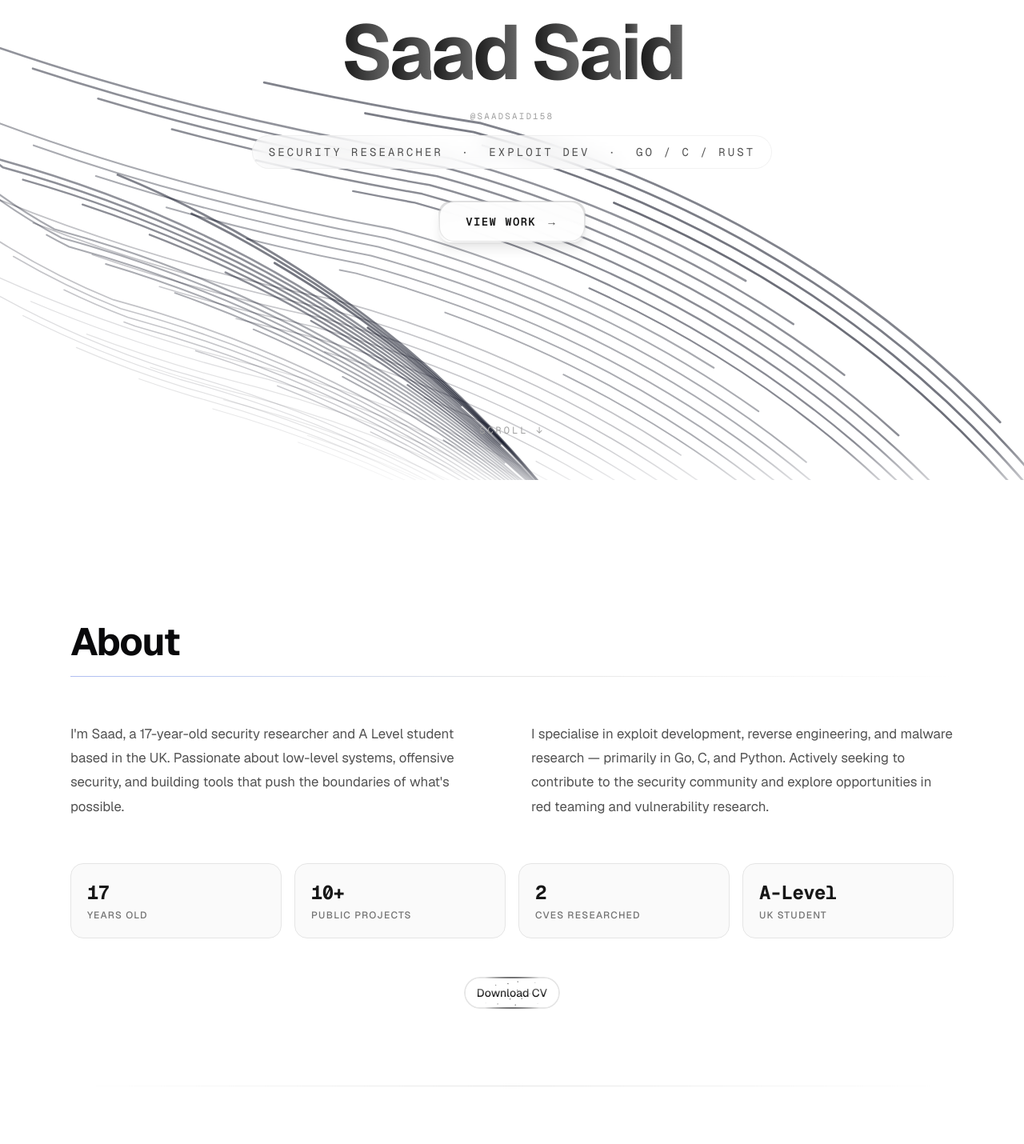
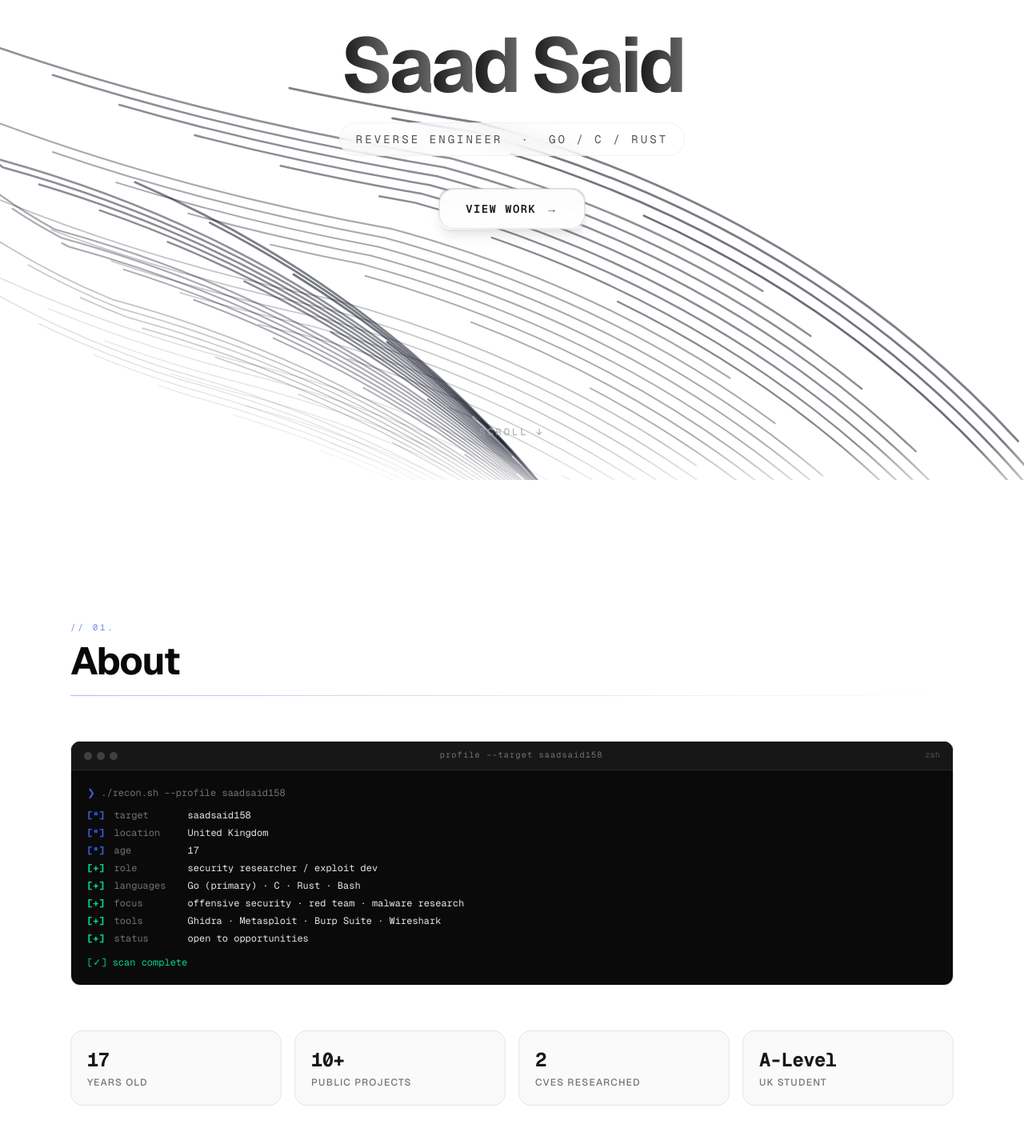
Before and after one commit to SaadSaid158/saadsaid158.github.io, a Next.js app: page / in a window 1280 px wide. Shown: the part 200-1630 px from the top of the page at 80% size. Built offline with nearby package versions, Linux system fonts and the light colour scheme.

Commit message:
feat: recon scan about, cycling role hero, 4-project 2x2 grid, Passman, numbered sections, count-up stats

```diff
--- a/package.json
+++ b/package.json
@@ -1,6 +1,6 @@
 {
   "name": "saad-said-portfolio",
-  "version": "0.1.0",
+  "version": "1.0.0",
   "private": true,
   "scripts": {
     "dev": "next dev",
--- a/src/app/page.tsx
+++ b/src/app/page.tsx
@@ -11,6 +11,63 @@ import { Button } from "@/components/ui/button"
 import { StarButton } from "@/components/ui/star-button"
 import FooterSection from "@/components/ui/footer"
 import { HexRadar } from "@/components/ui/hex-radar"
+
+// ─── Count-Up Hook ────────────────────────────────────────────────────────────
+
+function useCountUp(target: number, duration = 1200) {
+  const [count, setCount] = useState(0)
+  const [started, setStarted] = useState(false)
+  const ref = useRef<HTMLDivElement>(null)
+
+  useEffect(() => {
+    const el = ref.current
+    if (!el) return
+    const obs = new IntersectionObserver(([e]) => { if (e.isIntersecting) setStarted(true) }, { threshold: 0.5 })
+    obs.observe(el)
+    return () => obs.disconnect()
+  }, [])
+
+  useEffect(() => {
+    if (!started || target === 0) return
+    const steps = 40
+    const stepTime = duration / steps
+    const increment = target / steps
+    let current = 0
+    const timer = setInterval(() => {
+      current += increment
+      if (current >= target) { setCount(target); clearInterval(timer) }
+      else setCount(Math.floor(current))
+    }, stepTime)
+    return () => clearInterval(timer)
+  }, [started, target, duration])
+
+  return { count, ref }
+}
+
+const StatCard = ({ value, label, i }: { value: string; label: string; i: number }) => {
+  const numericMatch = value.match(/^(\d+)(.*)$/)
+  const numeric = numericMatch ? parseInt(numericMatch[1]) : null
+  const suffix = numericMatch ? numericMatch[2] : ""
+  const { count, ref } = useCountUp(numeric ?? 0)
+
+  return (
+    <motion.div
+      ref={ref}
+      initial={{ opacity: 0, y: 12 }}
+      whileInView={{ opacity: 1, y: 0 }}
+      viewport={{ once: true }}
+      transition={{ duration: 0.4, delay: 0.2 + i * 0.08 }}
+      className="rounded-2xl border border-neutral-200 dark:border-neutral-800 bg-neutral-50 dark:bg-neutral-900/40 p-5"
+    >
+      <p className="font-mono text-2xl font-bold text-neutral-900 dark:text-white tracking-tight">
+        {numeric !== null ? `${count}${suffix}` : value}
+      </p>
+      <p className="mt-1 text-xs text-neutral-500 dark:text-neutral-500 uppercase tracking-widest font-medium">
+        {label}
+      </p>
+    </motion.div>
+  )
+}
 
 // ─── Scroll To Top ────────────────────────────────────────────────────────────
 
@@ -171,8 +228,11 @@ const Navbar = () => {
 
 // ─── Section Title ────────────────────────────────────────────────────────────
 
-const SectionTitle = ({ children }: { children: React.ReactNode }) => (
+const SectionTitle = ({ children, num }: { children: React.ReactNode; num?: string }) => (
   <div className="mb-14">
+    {num && (
+      <p className="font-mono text-[0.68rem] text-[#3b5bdb]/70 tracking-[0.25em] mb-2 uppercase">{num}</p>
+    )}
     <h2 className="text-4xl md:text-5xl font-bold tracking-tight leading-[1.1]">
       {children}
     </h2>
@@ -189,52 +249,99 @@ const stats = [
   { value: "A-Level", label: "UK student" },
 ]
 
+const scanLines = [
+  { prefix: "[*]", label: "target",    value: "saadsaid158"                          },
+  { prefix: "[*]", label: "location",  value: "United Kingdom"                       },
+  { prefix: "[*]", label: "age",       value: "17"                                   },
+  { prefix: "[+]", label: "role",      value: "security researcher / exploit dev"    },
+  { prefix: "[+]", label: "languages", value: "Go (primary)  ·  C  ·  Rust  ·  Bash"},
+  { prefix: "[+]", label: "focus",     value: "offensive security · red team · malware research" },
+  { prefix: "[+]", label: "tools",     value: "Ghidra · Metasploit · Burp Suite · Wireshark" },
+  { prefix: "[+]", label: "status",    value: "open to opportunities"                },
+]
+
+const ScanOutput = () => {
+  const ref = useRef<HTMLDivElement>(null)
+  const [visibleCount, setVisibleCount] = useState(0)
+
+  useEffect(() => {
+    const el = ref.current
+    if (!el) return
+    const obs = new IntersectionObserver(([e]) => {
+      if (e.isIntersecting) {
+        let i = 0
+        const tick = setInterval(() => {
+          i++
+          setVisibleCount(i)
+          if (i >= scanLines.length) clearInterval(tick)
+        }, 90)
+      }
+    }, { threshold: 0.3 })
+    obs.observe(el)
+    return () => obs.disconnect()
+  }, [])
+
+  return (
+    <div
+      ref={ref}
+      className="rounded-xl border border-neutral-200 dark:border-neutral-800 bg-neutral-950 overflow-hidden mb-14 font-mono text-sm"
+    >
+      {/* bar */}
+      <div className="flex items-center justify-between px-4 py-2.5 border-b border-neutral-800 bg-neutral-900">
+        <div className="flex items-center gap-1.5">
+          <span className="size-2.5 rounded-full bg-neutral-700" />
+          <span className="size-2.5 rounded-full bg-neutral-700" />
+          <span className="size-2.5 rounded-full bg-neutral-700" />
+        </div>
+        <span className="text-[0.65rem] text-neutral-500 tracking-widest">profile --target saadsaid158</span>
+        <span className="text-[0.65rem] text-neutral-600">zsh</span>
+      </div>
+
+      {/* output */}
+      <div className="p-5 space-y-1.5">
+        <p className="text-neutral-500 text-xs mb-3">
+          <span className="text-[#3b5bdb]">❯</span> ./recon.sh --profile saadsaid158
+        </p>
+        {scanLines.map((line, i) => (
+          <motion.div
+            key={i}
+            initial={{ opacity: 0, x: -8 }}
+            animate={visibleCount > i ? { opacity: 1, x: 0 } : { opacity: 0, x: -8 }}
+            transition={{ duration: 0.2 }}
+            className="flex gap-3 items-baseline"
+          >
+            <span className={`shrink-0 text-xs font-bold ${line.prefix === "[+]" ? "text-emerald-400" : "text-[#3b5bdb]"}`}>
+              {line.prefix}
+            </span>
+            <span className="text-neutral-500 text-xs w-20 shrink-0">{line.label}</span>
+            <span className="text-neutral-200 text-xs">{line.value}</span>
+          </motion.div>
+        ))}
+        {visibleCount >= scanLines.length && (
+          <motion.p
+            initial={{ opacity: 0 }}
+            animate={{ opacity: 1 }}
+            transition={{ delay: 0.2 }}
+            className="text-emerald-400 text-xs pt-2"
+          >
+            [✓] scan complete
+          </motion.p>
+        )}
+      </div>
+    </div>
+  )
+}
+
 const AboutSection = () => (
   <section id="about" className="py-24 max-w-6xl mx-auto px-6 pt-36">
-    <SectionTitle>About</SectionTitle>
+    <SectionTitle num="// 01.">About</SectionTitle>
 
-    <div className="grid grid-cols-1 md:grid-cols-2 gap-12 text-[1.05rem] leading-[1.8] text-neutral-600 dark:text-neutral-300 mb-14">
-      <motion.p
-        initial={{ opacity: 0, y: 16 }}
-        whileInView={{ opacity: 1, y: 0 }}
-        viewport={{ once: true }}
-        transition={{ duration: 0.55 }}
-      >
-        I&apos;m Saad, a 17-year-old security researcher and A Level student based in
-        the UK. Passionate about low-level systems, offensive security, and building
-        tools that push the boundaries of what&apos;s possible.
-      </motion.p>
-      <motion.p
-        initial={{ opacity: 0, y: 16 }}
-        whileInView={{ opacity: 1, y: 0 }}
-        viewport={{ once: true }}
-        transition={{ duration: 0.55, delay: 0.12 }}
-      >
-        I specialise in exploit development, reverse engineering, and malware
-        research — primarily in Go, C, and Python. Actively seeking to contribute to
-        the security community and explore opportunities in red teaming and
-        vulnerability research.
-      </motion.p>
-    </div>
+    <ScanOutput />
 
     {/* Stats row */}
     <div className="grid grid-cols-2 md:grid-cols-4 gap-4 mb-12">
       {stats.map((s, i) => (
-        <motion.div
-          key={i}
-          initial={{ opacity: 0, y: 12 }}
-          whileInView={{ opacity: 1, y: 0 }}
-          viewport={{ once: true }}
-          transition={{ duration: 0.4, delay: 0.2 + i * 0.08 }}
-          className="rounded-2xl border border-neutral-200 dark:border-neutral-800 bg-neutral-50 dark:bg-neutral-900/40 p-5"
-        >
-          <p className="font-mono text-2xl font-bold text-neutral-900 dark:text-white tracking-tight">
-            {s.value}
-          </p>
-          <p className="mt-1 text-xs text-neutral-500 dark:text-neutral-500 uppercase tracking-widest font-medium">
-            {s.label}
-          </p>
-        </motion.div>
+        <StatCard key={s.label} value={s.value} label={s.label} i={i} />
       ))}
     </div>
 
@@ -267,16 +374,22 @@ const projects = [
     url: "https://github.com/SaadSaid158/fusee-gelee-poc",
   },
   {
+    title: "C2 Framework",
+    desc: "A modular red team command-and-control framework. Cross-platform C implants (Windows + Linux) with a Go teamserver, multi-operator CLI, OTA update system, and a production build pipeline.",
+    tags: ["C", "Go", "Red Team", "Malware Dev"],
+    url: "https://github.com/SaadSaid158/C2-Framework",
+  },
+  {
+    title: "Passman",
+    desc: "Offline-first secret manager using AES-256-GCM and Argon2id for hardened key derivation. Implements fully encrypted vaults for credentials, TOTP secrets, and files with integrity checks and zero network surface.",
+    tags: ["Go", "Cryptography", "CLI", "Security"],
+    url: "https://github.com/SaadSaid158/Passman",
+  },
+  {
     title: "Chess Engine",
     desc: "A compact chess engine in Go with bitboard board representation, iterative deepening alpha-beta search, and perft validation. Two front ends: a local browser UI and UCI mode for standard chess GUIs.",
     tags: ["Go", "Algorithms", "UCI", "Chess"],
     url: "https://github.com/SaadSaid158/chess-engine",
-  },
-  {
-    title: "C2 Framework",
-    desc: "A modular red team command-and-control framework. Cross-platform C implants (Windows + Linux) with a Go teamserver, multi-operator CLI, OTA update system, and a production build pipeline.",
-    tags: ["C", "Go", "Red Team", "Malware Dev"],
-    url: "https://github.com/SaadSaid158/C2-Framework",
   },
 ]
 
@@ -287,7 +400,7 @@ const ProjectsSection = () => {
 
   return (
   <section id="projects" className="py-24 max-w-6xl mx-auto px-6">
-    <SectionTitle>Projects</SectionTitle>
+    <SectionTitle num="// 02.">Projects</SectionTitle>
 
     {/* Tag filter pills */}
     <div className="flex flex-wrap gap-2 mb-10">
@@ -316,7 +429,7 @@ const ProjectsSection = () => {
       ))}
     </div>
 
-    <div className="grid grid-cols-1 md:grid-cols-3 gap-6">
+    <div className="grid grid-cols-1 sm:grid-cols-2 gap-6">
       {filtered.map((proj, idx) => (
         <motion.div
           key={proj.title}
@@ -416,7 +529,7 @@ const techStack = [
 
 const SkillsSection = () => (
   <section id="skills" className="py-24 max-w-6xl mx-auto px-6">
-    <SectionTitle>Skills</SectionTitle>
+    <SectionTitle num="// 03.">Skills</SectionTitle>
 
     <div className="grid grid-cols-1 lg:grid-cols-2 gap-12 items-center">
       {/* Radar chart */}
@@ -482,7 +595,7 @@ const ContactSection = () => {
 
   return (
     <section id="contact" className="py-24 max-w-2xl mx-auto px-6">
-      <SectionTitle>Contact</SectionTitle>
+      <SectionTitle num="// 04.">Contact</SectionTitle>
       <p className="text-neutral-500 dark:text-neutral-400 mb-10 leading-relaxed">
         Open to collaborations, research projects, and opportunities.
       </p>
@@ -584,6 +697,12 @@ export default function Home() {
             support, and JSON config. Cross-platform.
           </li>
           <li>
+            <strong>Passman</strong> — Offline-first secret manager using AES-256-GCM
+            and Argon2id for hardened key derivation. Implements fully encrypted vaults
+            for credentials, TOTP secrets, and files with integrity checks and zero
+            network surface.
+          </li>
+          <li>
             <strong>Chess Engine</strong> — A compact chess engine in Go with bitboard
             board representation, iterative deepening alpha-beta search, and perft
             validation. Two front ends: a local browser UI and UCI mode for standard
--- a/src/components/ui/background-paths.tsx
+++ b/src/components/ui/background-paths.tsx
@@ -1,10 +1,45 @@
 "use client";
 
+import { useState, useEffect } from "react";
 import { motion, useReducedMotion } from "framer-motion";
 import { Button } from "@/components/ui/button";
 
 // Static durations — avoids Math.random() hydration mismatch
 const PATH_DURATIONS = Array.from({ length: 36 }, (_, i) => 20 + (i % 8) * 1.8)
+
+// ─── Cycling Role Badge ───────────────────────────────────────────────────────
+const ROLES = [
+  "Security Researcher",
+  "Exploit Developer",
+  "Reverse Engineer",
+  "Red Teamer",
+  "Tool Builder",
+]
+
+function CyclingRole() {
+  const [idx, setIdx] = useState(0)
+  const [visible, setVisible] = useState(true)
+
+  useEffect(() => {
+    const cycle = setInterval(() => {
+      setVisible(false)
+      setTimeout(() => {
+        setIdx((i) => (i + 1) % ROLES.length)
+        setVisible(true)
+      }, 350)
+    }, 2200)
+    return () => clearInterval(cycle)
+  }, [])
+
+  return (
+    <span
+      style={{ transition: "opacity 0.35s ease", opacity: visible ? 1 : 0 }}
+      className="inline-block"
+    >
+      {ROLES[idx]}
+    </span>
+  )
+}
 
 function FloatingPaths({ position, reduced }: { position: number; reduced: boolean }) {
     const paths = Array.from({ length: 36 }, (_, i) => ({
@@ -109,19 +144,10 @@ export function BackgroundPaths({
                     <motion.p
                         initial={{ opacity: 0, y: 20 }}
                         animate={{ opacity: 1, y: 0 }}
-                        transition={{ delay: 0.6, duration: 0.6 }}
-                        className="font-mono text-[0.68rem] tracking-[0.2em] text-neutral-400 dark:text-neutral-600 mb-4 uppercase"
-                    >
-                        @saadsaid158
-                    </motion.p>
-
-                    <motion.p
-                        initial={{ opacity: 0, y: 20 }}
-                        animate={{ opacity: 1, y: 0 }}
                         transition={{ delay: 1, duration: 0.8 }}
                         className="font-mono text-xs md:text-sm tracking-[0.22em] text-neutral-600 dark:text-neutral-400 mb-10 uppercase px-5 py-2.5 rounded-full bg-white/60 dark:bg-neutral-950/60 backdrop-blur-md border border-neutral-200/50 dark:border-neutral-800/50"
                     >
-                        Security Researcher &nbsp;·&nbsp; Exploit Dev &nbsp;·&nbsp; Go / C / Rust
+                        <CyclingRole />&nbsp;&nbsp;·&nbsp;&nbsp;Go / C / Rust
                     </motion.p>
 
                     <div
```
